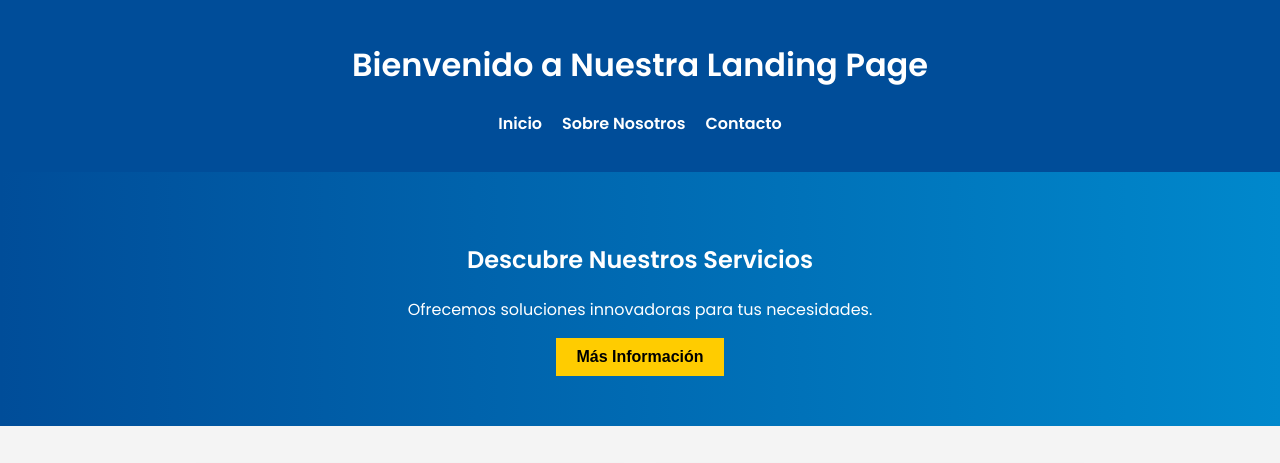
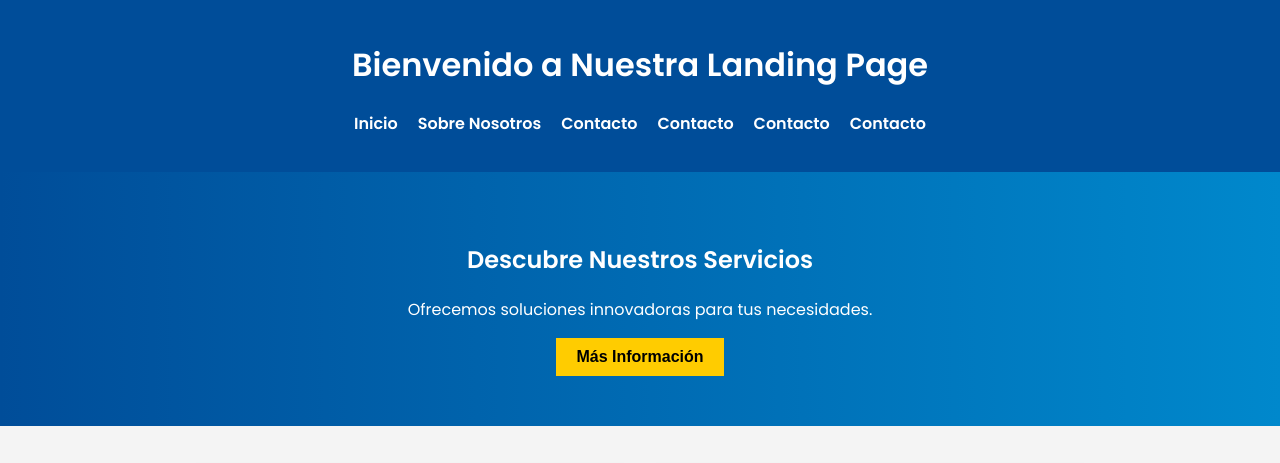
Before and after one commit to Raptor-Peye/ProyectoHTMLLanding, a plain HTML site: page index.html in a window 1280 px wide. Shown: the top 463 px of the page. Drawn offline with Linux system fonts and the light colour scheme.

Commit message:
La moquee a proposito para que aprendamos a resolver conflictos

```diff
--- a/index.html
+++ b/index.html
@@ -15,6 +15,9 @@
             <ul>
                 <li><a href="index.html">Inicio</a></li>
                 <li><a href="about.html">Sobre Nosotros</a></li>
+                <li><a href="contact.html">Contacto</a></li>
+                <li><a href="contact.html">Contacto</a></li>
+                <li><a href="contact.html">Contacto</a></li>
                 <li><a href="contact.html">Contacto</a></li>
             </ul>
         </nav>
```
